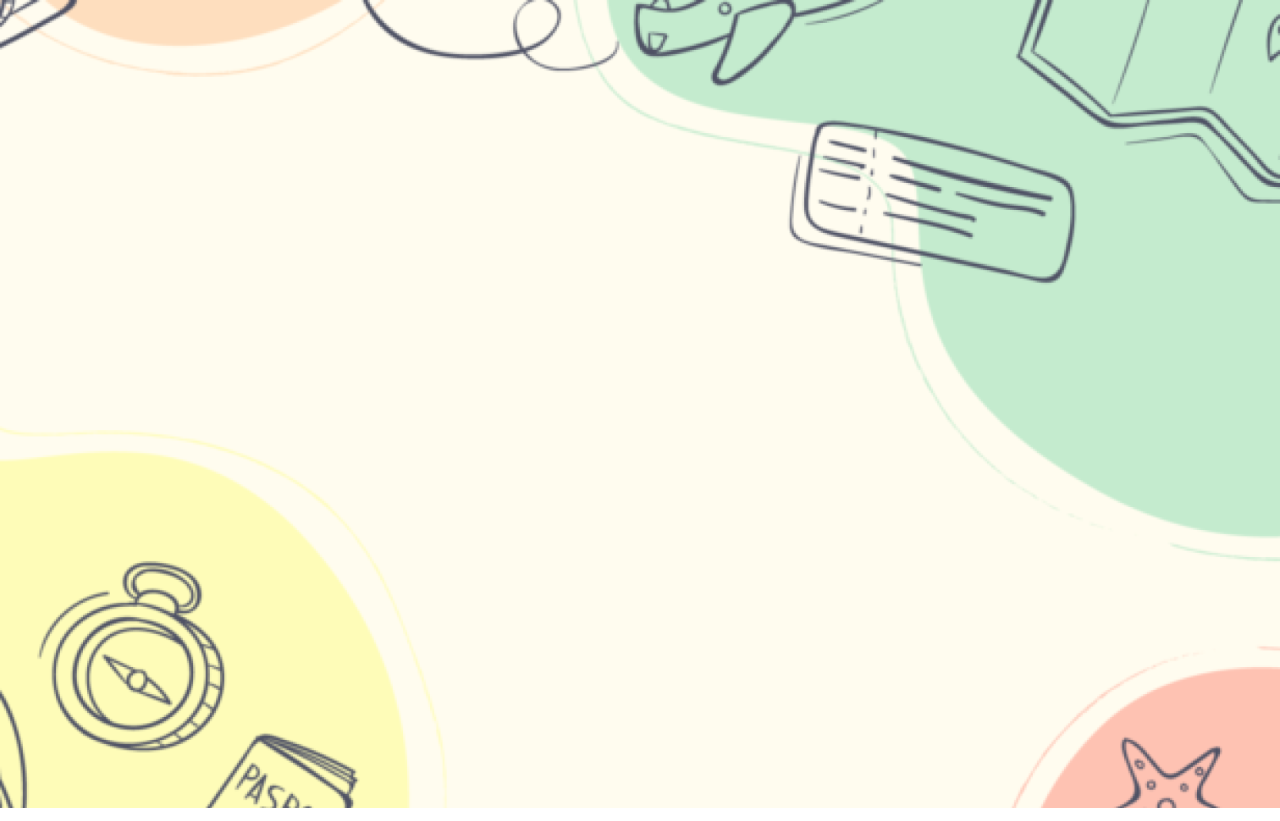
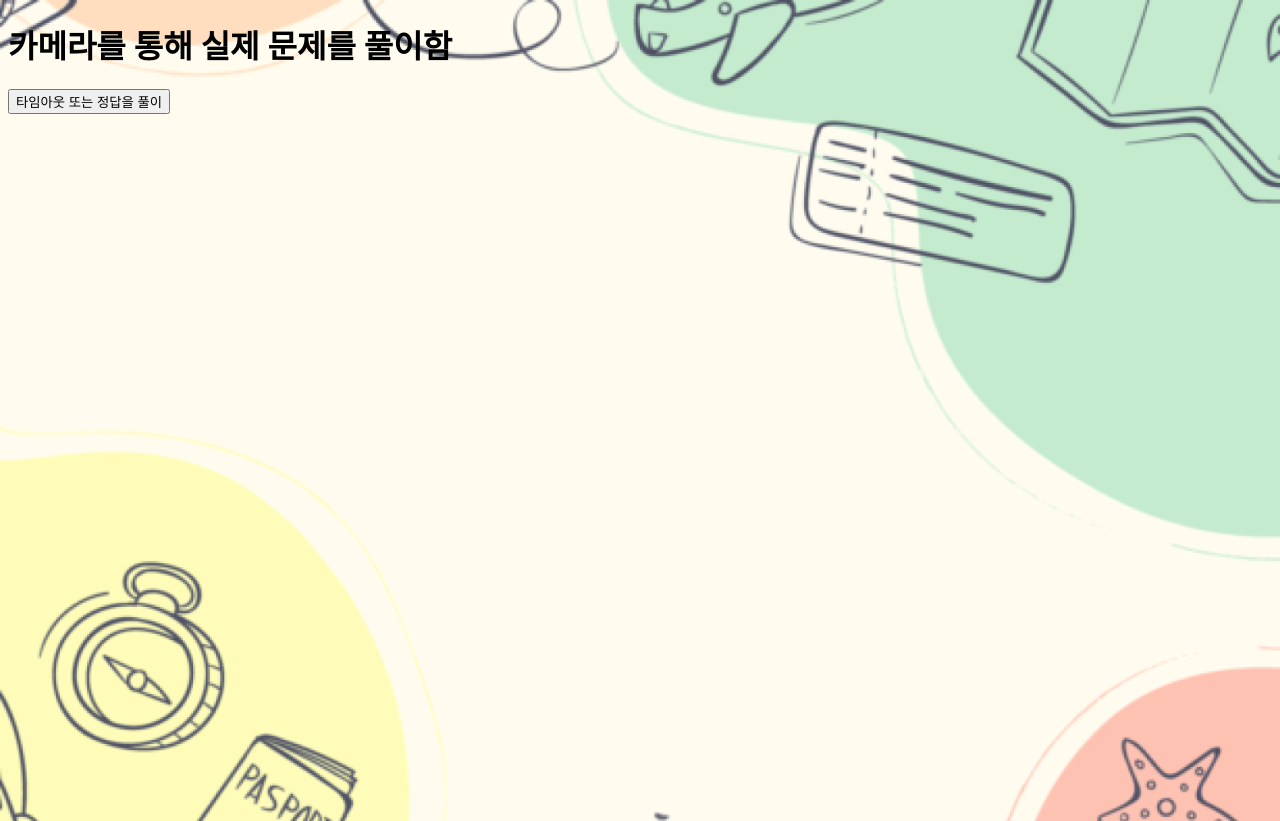
Before and after one commit to TUK-2023-Project/frontend, a React (Create React App) app: page /game in a window 1280 px wide. Before the commit this address had no page. Built offline with nearby package versions, Linux system fonts and the light colour scheme.

Commit message:
chore : 게임 진행 메인페이지 구조 설정

```diff
--- a/src/App.tsx
+++ b/src/App.tsx
@@ -4,6 +4,7 @@ import React from "react";
 import { Route, Routes } from "react-router-dom";
 import PlaygroudPage from "./pages/PlaygroudPage";
 import SignUpPage from "./pages/SignUpPage";
+import Game from "./pages/Game";
 
 function App() {
   return (
@@ -13,6 +14,7 @@ function App() {
       <Route path={"/signin"} element={<SignInPage />} />
       <Route path={"/playground"} element={<PlaygroudPage />} />
       <Route path={"/"} element={<PlaygroudPage />} />
+      <Route path={"/game"} element={<Game />} />
     </Routes>
   );
 }
--- /dev/null
+++ b/src/pages/Game/QuizReview/index.tsx
@@ -0,0 +1,18 @@
+import React from "react";
+
+interface Props {
+  handleMovePage: () => void;
+}
+
+const QuizReview = ({ handleMovePage }: Props) => {
+  return (
+    <div>
+      <h1>3가지 문제와 정답라벨을 받아오는 페이지</h1>
+      <button onClick={handleMovePage}>
+        문제 암기 끝 (버튼을 눌러 다음 페이지로 이동)
+      </button>
+    </div>
+  );
+};
+
+export default QuizReview;
--- /dev/null
+++ b/src/pages/Game/QuizSelection/index.tsx
@@ -0,0 +1,16 @@
+import React from "react";
+
+interface Props {
+  handleMovePage: () => void;
+}
+
+const QuizSelection = ({ handleMovePage }: Props) => {
+  return (
+    <div>
+      <h1>카메라를 통해 실제 문제를 풀이함</h1>
+      <button onClick={handleMovePage}>타임아웃 또는 정답을 풀이</button>
+    </div>
+  );
+};
+
+export default QuizSelection;
--- /dev/null
+++ b/src/pages/Game/QuizSolve/index.tsx
@@ -0,0 +1,18 @@
+import React from "react";
+
+interface Props {
+  handleMovePage: () => void;
+}
+
+const QuizSolve = ({ handleMovePage }: Props) => {
+  return (
+    <div>
+      <h1>결과 문제를 확인</h1>
+      <button onClick={handleMovePage}>
+        게임 결과에 따라 랭킹페이지 또는 이어서 게임을 진행
+      </button>
+    </div>
+  );
+};
+
+export default QuizSolve;
--- /dev/null
+++ b/src/pages/Game/index.tsx
@@ -0,0 +1,43 @@
+import React, { useState } from "react";
+import QuizSolve from "./QuizSolve/index";
+import QuizSelection from "./QuizSelection/index";
+import QuizReview from "./QuizReview/index";
+
+const gamePage = (): JSX.Element => {
+  const [currentPage, setCurrentPage] = useState<string>("page1");
+
+  const renderPage = (): JSX.Element => {
+    switch (currentPage) {
+      case "page1":
+        return (
+          <QuizSelection
+            handleMovePage={() => {
+              setCurrentPage("page2");
+            }}
+          />
+        );
+      case "page2":
+        return (
+          <QuizSolve
+            handleMovePage={() => {
+              setCurrentPage("page3");
+            }}
+          />
+        );
+      case "page3":
+        return (
+          <QuizReview
+            handleMovePage={() => {
+              setCurrentPage("page1");
+            }}
+          />
+        );
+      default:
+        return <div>Page Not Found</div>;
+    }
+  };
+
+  return <div>{renderPage()}</div>;
+};
+
+export default gamePage;
```
